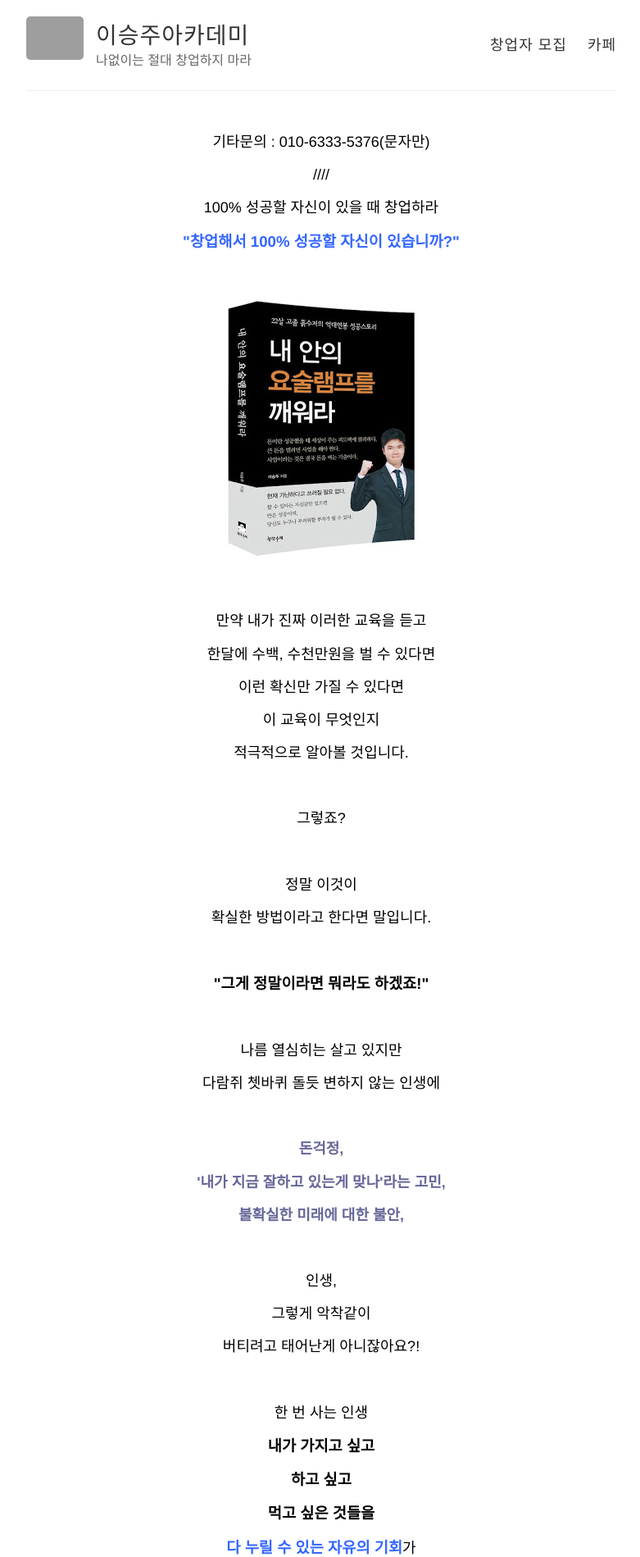
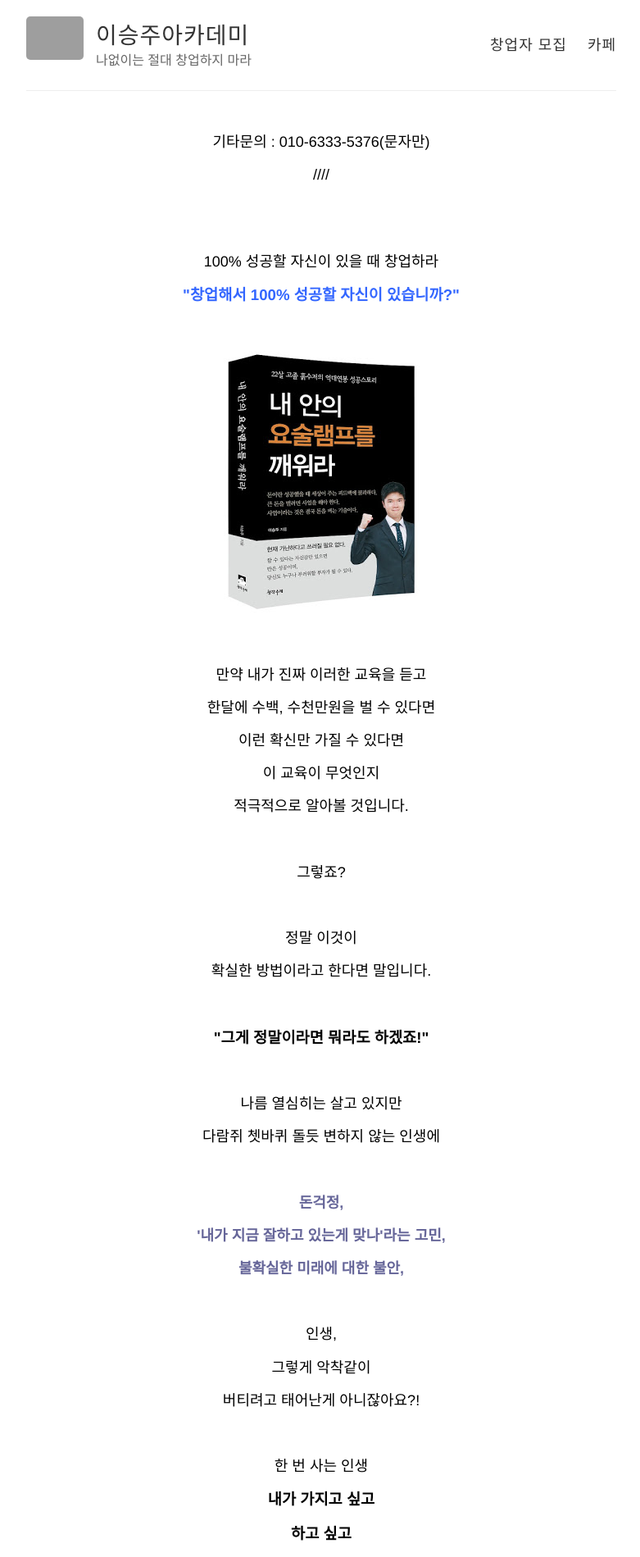
Before and after one commit to leevra/academy, a Jekyll site: the page built from index.html, in a window 1280 px wide. Shown: the top 1899 px of the page at 82% size, without its empty margins (248-1029 px from the left). Built offline with Jekyll 4.4.1, drawn with Linux system fonts in a browser that asks for light colours; grey boxes are pictures that could not be loaded.

Commit message:
Update index.html

```diff
--- a/index.html
+++ b/index.html
@@ -5,8 +5,7 @@ layout: default
 <p style="text-align: center;"><span style="color: #000000;"></span></p>
 <p style="text-align: center;"><span style="color: #000000;">////</span></p>
 <p style="text-align: center;"><span style="color: #000000;"></span></p>
-<p style="text-align: center;"><span style="color: #000000;"></span></p>
-<p style="text-align: center;"><span style="color: #000000;"></span></p>
+<br><br>
 <p style="text-align: center;"><span style="color: #000000;">100% 성공할 자신이 있을 때 창업하라</span></p>
 <p style="text-align: center;"><span style="color: #3366ff; font-size: 14pt;"><strong>"창업해서 100% 성공할 자신이 있습니까?"</strong></span></p>
 <p><br> </p>
```
